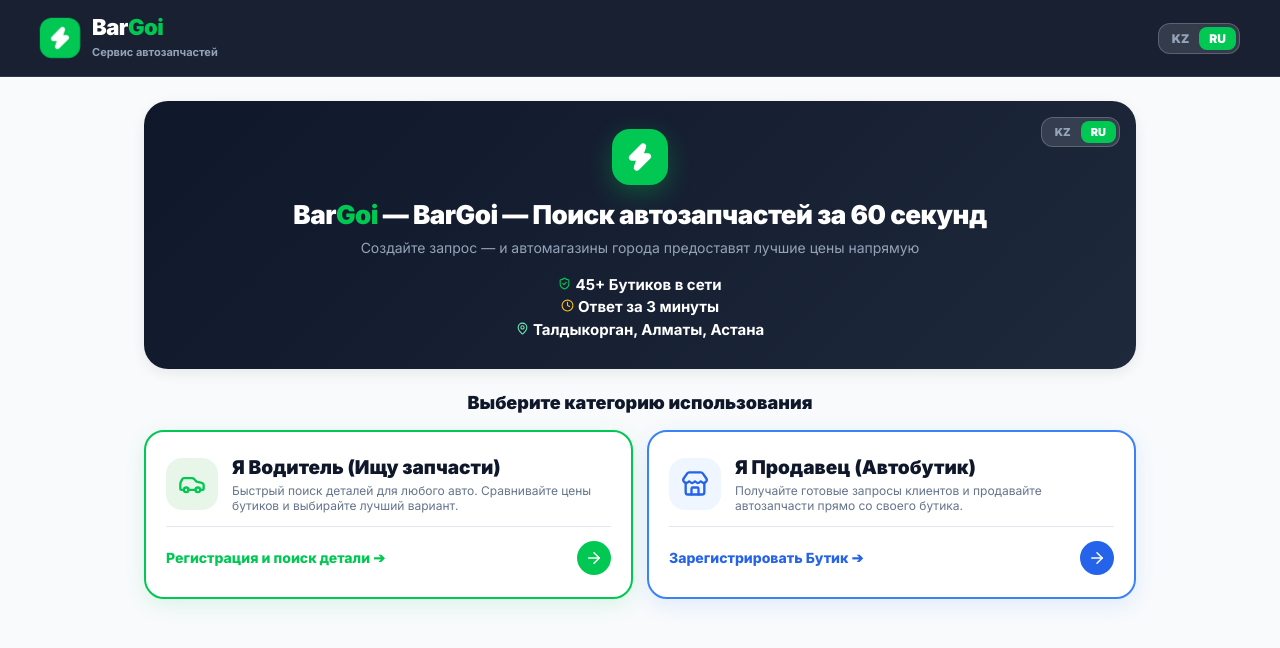
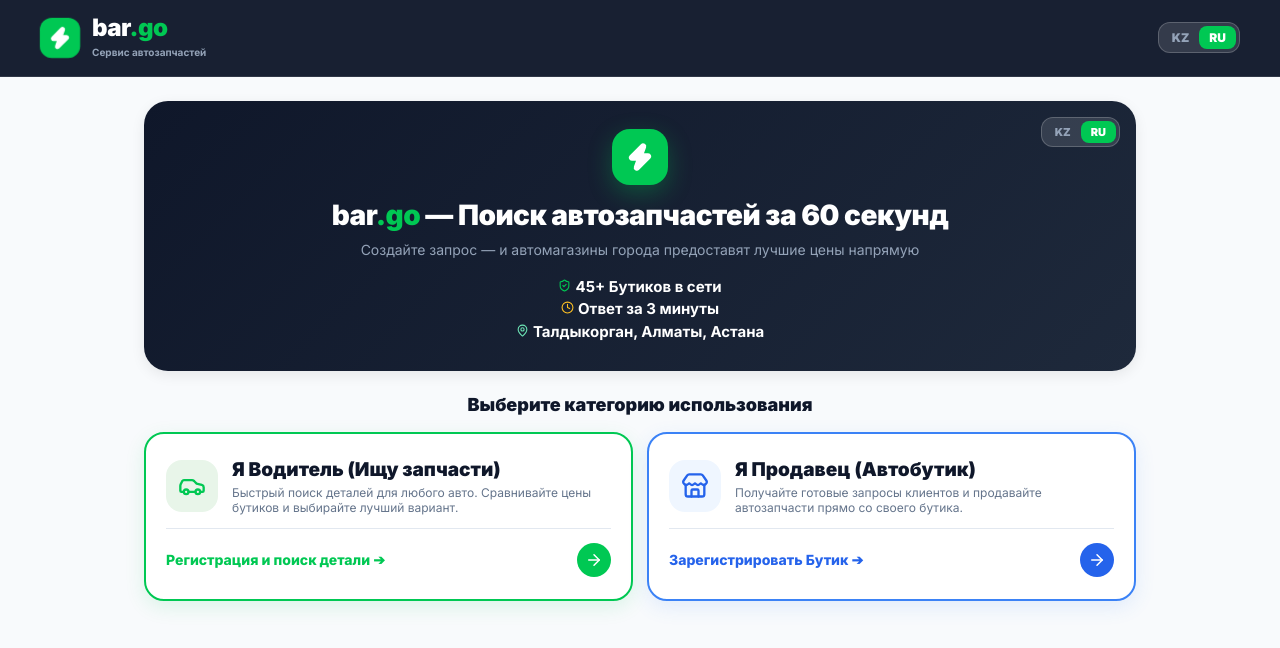
Before and after one commit to Qgen-hq/bar-goi, a React (Vite) app: page / in a window 1280 px wide. Shown: the top 648 px of the page. Built offline with nearby package versions, Linux system fonts and the light colour scheme; no server answers.

Commit message:
RebrandToBarGo

```diff
--- a/index.html
+++ b/index.html
@@ -5,7 +5,7 @@
     <link rel="icon" type="image/svg+xml" href="/favicon.svg" />
     <meta name="viewport" content="width=device-width, initial-scale=1.0, maximum-scale=1.0, user-scalable=no, viewport-fit=cover" />
     <meta name="theme-color" content="#0F172A" />
-    <title>BarGoi — Сервис поиска автозапчастей</title>
+    <title>bar.go — Сервис поиска автозапчастей</title>
   </head>
   <body>
     <div id="root"></div>
--- a/src/components/SplashScreen.jsx
+++ b/src/components/SplashScreen.jsx
@@ -50,8 +50,8 @@ export default function SplashScreen({ lang, setLang, onStart }) {
           <Zap size={30} fill="#FFFFFF" />
         </div>
 
-        <h1 style={{ fontSize: '26px', fontWeight: 900, letterSpacing: '-0.5px', marginBottom: '8px', lineHeight: 1.2 }}>
-          Bar<span style={{ color: 'var(--primary-emerald)' }}>Goi</span> — {t.welcomeTitle}
+        <h1 style={{ fontSize: '28px', fontWeight: 900, letterSpacing: '-0.5px', marginBottom: '8px', lineHeight: 1.2 }}>
+          bar<span style={{ color: 'var(--primary-emerald)' }}>.go</span> — {t.welcomeTitle.replace('bar.go — ', '')}
         </h1>
 
         <p style={{ fontSize: '14px', color: '#94A3B8', maxWidth: '600px', margin: '0 auto 16px auto', lineHeight: 1.4 }}>
--- a/src/components/WebLayout.jsx
+++ b/src/components/WebLayout.jsx
@@ -13,16 +13,16 @@ export default function WebLayout({ role, activeTab, setActiveTab, user, lang, s
       <header className="web-navbar">
         <div className="web-navbar-container">
 
-          {/* LEFT: ANIMATED BARGOI SVG LOGO & TITLE */}
+          {/* LEFT: ANIMATED BAR.GO SVG LOGO & TITLE */}
           <div className="nav-logo-group" onClick={() => setActiveTab(isDriver ? 'my_requests' : 'tenders_feed')}>
             <div style={{ width: '40px', height: '40px', background: 'var(--primary-emerald)', color: '#fff', borderRadius: '12px', display: 'flex', alignItems: 'center', justifyContent: 'center', flexShrink: 0, boxShadow: '0 4px 14px var(--primary-emerald-glow)', animation: 'pulseGlow 3s infinite' }}>
               <Zap size={24} fill="#FFFFFF" />
             </div>
             <div>
-              <span className="nav-brand-title" style={{ fontSize: '22px', lineHeight: 1 }}>
-                Bar<span className="nav-brand-accent">Goi</span>
+              <span className="nav-brand-title" style={{ fontSize: '24px', lineHeight: 1, letterSpacing: '-0.5px' }}>
+                bar<span className="nav-brand-accent" style={{ color: 'var(--primary-emerald)' }}>.go</span>
               </span>
-              <span style={{ fontSize: '11px', color: '#94A3B8', display: 'block', marginTop: '2px', fontWeight: 700, whiteSpace: 'nowrap' }}>
+              <span style={{ fontSize: '10px', color: '#94A3B8', display: 'block', marginTop: '2px', fontWeight: 700, whiteSpace: 'nowrap' }}>
                 {lang === 'kz' ? 'Автобөлшектер сервисі' : 'Сервис автозапчастей'}
               </span>
             </div>
--- a/src/i18n/translations.js
+++ b/src/i18n/translations.js
@@ -1,8 +1,8 @@
 export const translations = {
   ru: {
     // Top Navbar & Branding
-    appTitle: 'BarGoi',
-    tagline: 'BarGoi — Сервис поиска автозапчастей',
+    appTitle: 'bar.go',
+    tagline: 'bar.go — Сервис поиска автозапчастей',
     roleDriverBadge: 'Водитель (Покупатель)',
     roleSellerBadge: 'Продавец (Автобутик)',
     logoutBtn: 'Выйти',
@@ -11,7 +11,7 @@ export const translations = {
     langTitle: 'Язык / Тіл',
 
     // Screen 0: Splash / Welcome Landing
-    welcomeTitle: 'BarGoi — Поиск автозапчастей за 60 секунд',
+    welcomeTitle: 'bar.go — Поиск автозапчастей за 60 секунд',
     welcomeSubtitle: 'Создайте запрос — и автомагазины города предоставят лучшие цены напрямую',
     selectRoleTitle: 'Выберите категорию использования',
     driverRoleTitle: 'Я Водитель (Ищу запчасти)',
@@ -21,7 +21,7 @@ export const translations = {
     startBtn: 'Продолжить',
 
     // Screen 2: Phone Auth
-    phoneAuthTitle: 'Вход в BarGoi по номеру',
+    phoneAuthTitle: 'Вход в bar.go по номеру',
     phoneAuthSub: 'Укажите ваш контактный номер телефона',
     phoneLabel: 'Номер телефона (+7 7XX XXX XX XX)',
     sendOtpBtn: 'Войти в аккаунт',
@@ -48,10 +48,10 @@ export const translations = {
     detectedCategory: 'Категория',
     photosLabel: 'Фотографии детали (до 3 фото)',
     publishTenderBtn: 'Найти деталь',
-    tenderCreatedSuccess: 'Запрос на деталь успешно опубликован в BarGoi!',
+    tenderCreatedSuccess: 'Запрос на деталь успешно опубликован в bar.go!',
 
     // Seller Feed & Offers
-    sellerOnboardTitle: 'Регистрация Автобутика в BarGoi',
+    sellerOnboardTitle: 'Регистрация Автобутика в bar.go',
     sellerOnboardDesc: 'Укажите локацию вашего бутика и специализацию для получения точных запросов',
     sellerFeedTitle: 'Запросы от покупателей',
     sellerFeedSubtitle: 'Отправляйте варианты цен (до 3 марок) и получайте клиентов напрямую',
@@ -89,7 +89,7 @@ export const translations = {
     saveShopBtn: 'Сохранить профиль бутика',
     shopSavedSuccess: 'Профиль бутика успешно сохранен!',
 
-    // Countries & Categories (Zero Emojis)
+    // Countries & Categories
     countryGermany: 'Германия',
     countryJapan: 'Япония',
     countryKorea: 'Корея',
@@ -113,8 +113,8 @@ export const translations = {
   },
   kz: {
     // Top Navbar & Branding
-    appTitle: 'BarGoi',
-    tagline: 'BarGoi — Автобөлшектерді іздеу сервисі',
+    appTitle: 'bar.go',
+    tagline: 'bar.go — Автобөлшектерді іздеу сервисі',
     roleDriverBadge: 'Жүргізуші (Сатып алушы)',
     roleSellerBadge: 'Сатушы (Автобутик)',
     logoutBtn: 'Шығу',
@@ -123,7 +123,7 @@ export const translations = {
     langTitle: 'Язык / Тіл',
 
     // Screen 0: Splash / Welcome Landing
-    welcomeTitle: 'BarGoi — Автобөлшектерді 60 секундта іздеу сервисі',
+    welcomeTitle: 'bar.go — Автобөлшектерді 60 секундта іздеу сервисі',
     welcomeSubtitle: '1 сұраныс қалдырыңыз — қаланың автодүкендері сізге баға нұсқаларын жібереді',
     selectRoleTitle: 'Платформадағы роліңізді таңдаңыз',
     driverRoleTitle: 'Мен Жүргізушімін (Бөлшек іздеймін)',
@@ -133,11 +133,11 @@ export const translations = {
     startBtn: 'Жалғастыру',
 
     // Screen 2: Phone Auth
-    phoneAuthTitle: 'BarGoi жүйесіне кіру',
+    phoneAuthTitle: 'bar.go жүйесіне кіру',
     phoneAuthSub: 'Байланыс үшін телефон нөміріңізді көрсетіңіз',
     phoneLabel: 'Телефон нөмірі (+7 7XX XXX XX XX)',
     sendOtpBtn: 'Аккаунтқа кіру',
-    otpCodeLabel: 'СМС-тен код',
+    otpCodeLabel: 'Код из СМС',
     verifyOtpBtn: 'Аккаунтқа кіру',
     otpToastTitle: 'СМС-хабарлама:',
     otpToastCodeMsg: 'Сіздің кіру кодыңыз:',
@@ -160,10 +160,10 @@ export const translations = {
     detectedCategory: 'Категориясы',
     photosLabel: 'Бөлшектің фотосуреттері (3 фотоға дейін)',
     publishTenderBtn: 'Бөлшекті табу',
-    tenderCreatedSuccess: 'Бөлшекке сұраныс BarGoi жүйесінде сәтті жарияланды!',
+    tenderCreatedSuccess: 'Бөлшекке сұраныс bar.go жүйесінде сәтті жарияланды!',
 
     // Seller Feed & Offers
-    sellerOnboardTitle: 'BarGoi жүйесінде Автобутикті тіркеу',
+    sellerOnboardTitle: 'bar.go жүйесінде Автобутикті тіркеу',
     sellerOnboardDesc: 'Дәл сұраныстарды алу үшін бутигіңіздің орналасқан жерін көрсетіңіз',
     sellerFeedTitle: 'Сатып алушылардың сұраныстары',
     sellerFeedSubtitle: 'Баға нұсқаларын жіберіп (3 маркаға дейін), клиенттерді тікелей алыңыз',
@@ -201,7 +201,7 @@ export const translations = {
     saveShopBtn: 'Бутик профилін сақтау',
     shopSavedSuccess: 'Бутик профилі сәтті сақталды!',
 
-    // Countries & Categories (Zero Emojis)
+    // Countries & Categories
     countryGermany: 'Германия',
     countryJapan: 'Япония',
     countryKorea: 'Корея',
```
